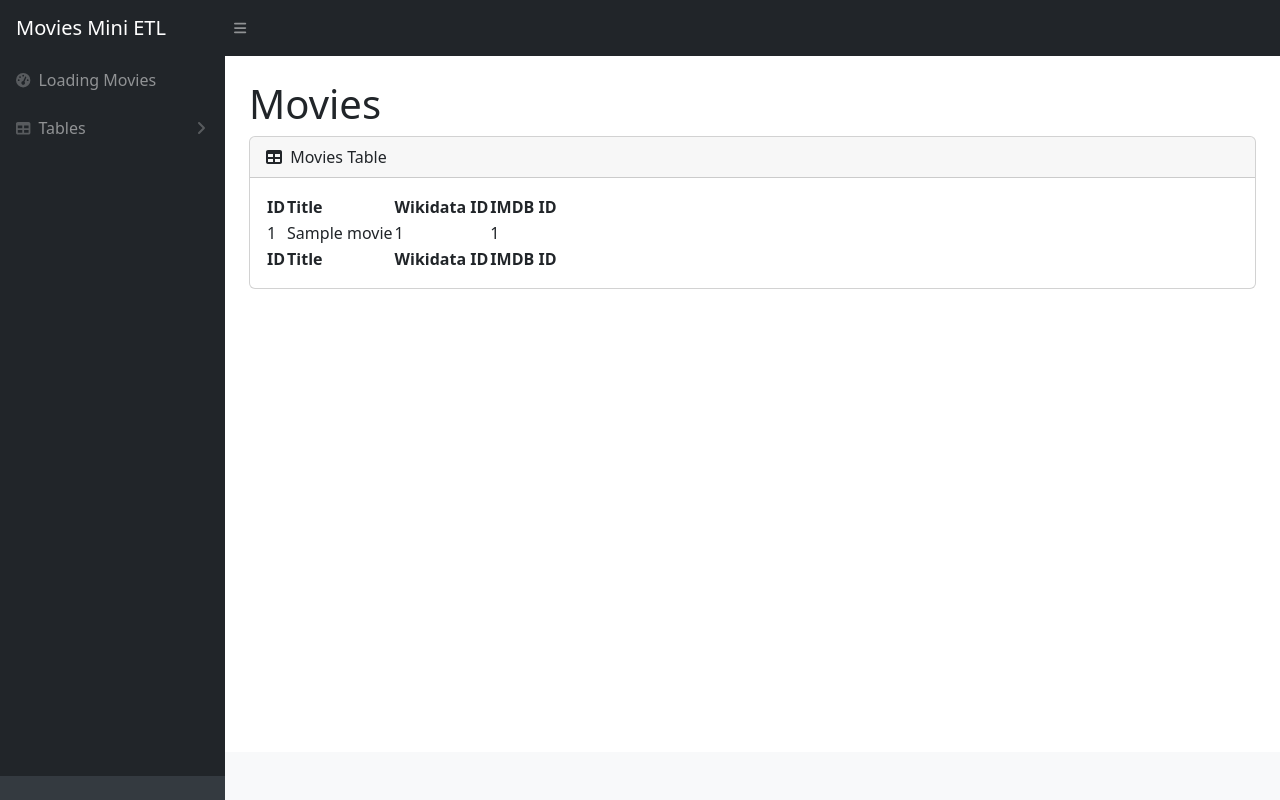
After one commit to Ahmad-Nasr/movies_mini_etl, a Django app: template movies_mini_etl/templates/movies/movie_table.html in a window 1280 px wide. The commit adds this page. Run offline with Django 4.2, Linux system fonts and the light colour scheme; the template is opened without the code that fills it: most values are stand-ins (such as "Sample title", 1, 10 or a date in 2020); some libraries are stand-ins or nearby versions.

Commit message:
feat: add webpage to display Movie model contents

```diff
--- a/movies_mini_etl/movies/urls.py
+++ b/movies_mini_etl/movies/urls.py
@@ -1,6 +1,9 @@
 from django.urls import path
 from django.views.generic import TemplateView
 
+from .views import MovieListView
 
 app_name = "movies"
-urlpatterns = []
+urlpatterns = [
+    path("", view=MovieListView.as_view(), name="list_movies"),
+]
--- a/movies_mini_etl/templates/movies/base.html
+++ b/movies_mini_etl/templates/movies/base.html
@@ -41,7 +41,7 @@
                         <div class="collapse" id="collapsePages" aria-labelledby="headingTwo"
                             data-bs-parent="#sidenavAccordion">
                             <nav class="sb-sidenav-menu-nested nav accordion" id="sidenavAccordionPages">
-                                <a class="nav-link collapsed" href="#">
+                                <a class="nav-link collapsed" href="{% url 'movies:list_movies' %}">
                                     Movie
                                     <div class="sb-sidenav-collapse-arrow"></i></div>
                                 </a>
--- /dev/null
+++ b/movies_mini_etl/templates/movies/movie_table.html
@@ -0,0 +1,46 @@
+{% extends "movies/tables_base.html" %}
+
+{%block page_main_title%}
+<h1 class="mt-4">Movies</h1>
+{%endblock page_main_title%}
+
+
+{%block table_section%}
+<div class="card mb-4">
+    <div class="card-header">
+        <i class="fas fa-table me-1"></i>
+        Movies Table
+    </div>
+    <div class="card-body">
+        <table id="datatablesSimple">
+            <thead>
+                <tr>
+                    <th>ID</th>
+                    <th>Title</th>
+                    <th>Wikidata ID</th>
+                    <th>IMDB ID</th>
+                </tr>
+            </thead>
+            <tfoot>
+                <tr>
+                    <th>ID</th>
+                    <th>Title</th>
+                    <th>Wikidata ID</th>
+                    <th>IMDB ID</th>
+                </tr>
+            </tfoot>
+            <tbody>
+                {% for movie in movies %}
+                <tr>
+                    <td>{{movie.id}}</td>
+                    <td>{{movie.title}}</td>
+                    <td>{{movie.wikidata_id}}</td>
+                    <td>{{movie.imdb_id}}</td>
+                </tr>
+                {% endfor %}
+
+            </tbody>
+        </table>
+    </div>
+</div>
+{%endblock table_section%}
```
Also changed, not shown: movies_mini_etl/movies/views.py (+8 -2 lines).
